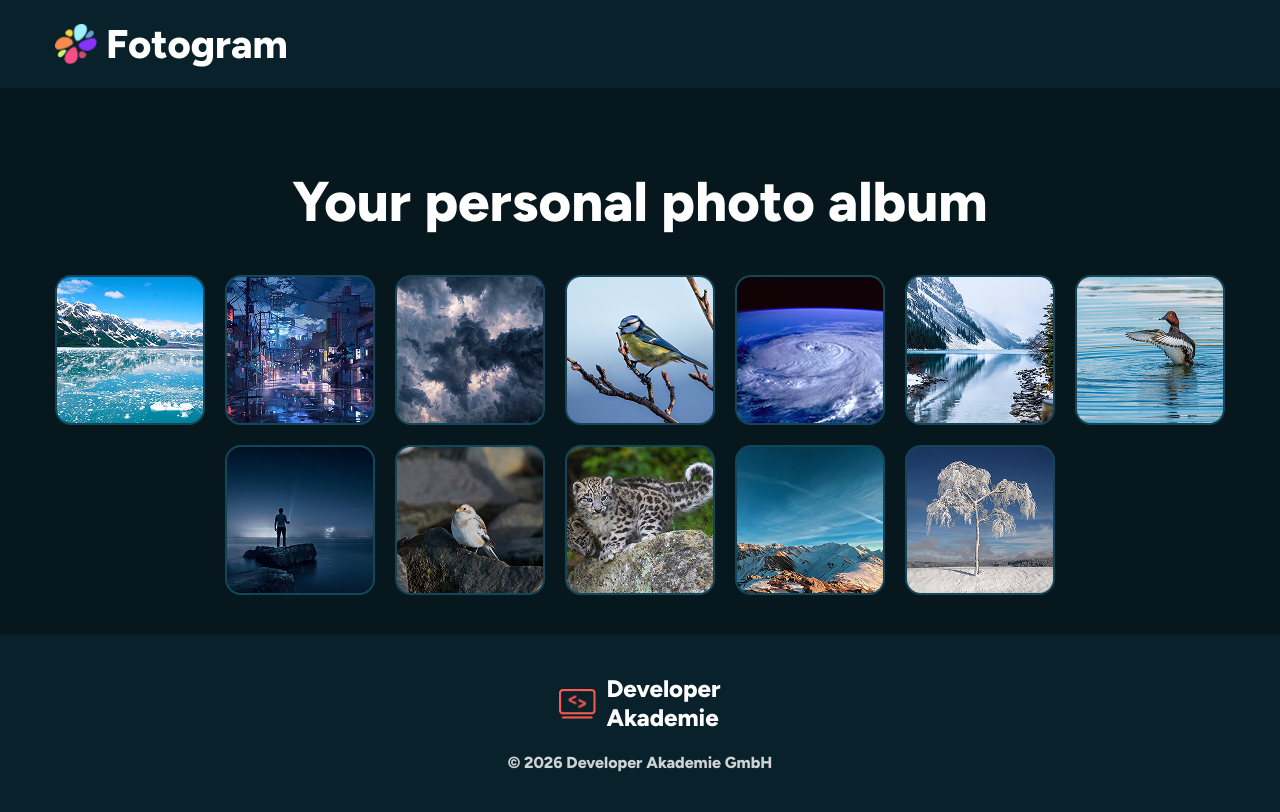
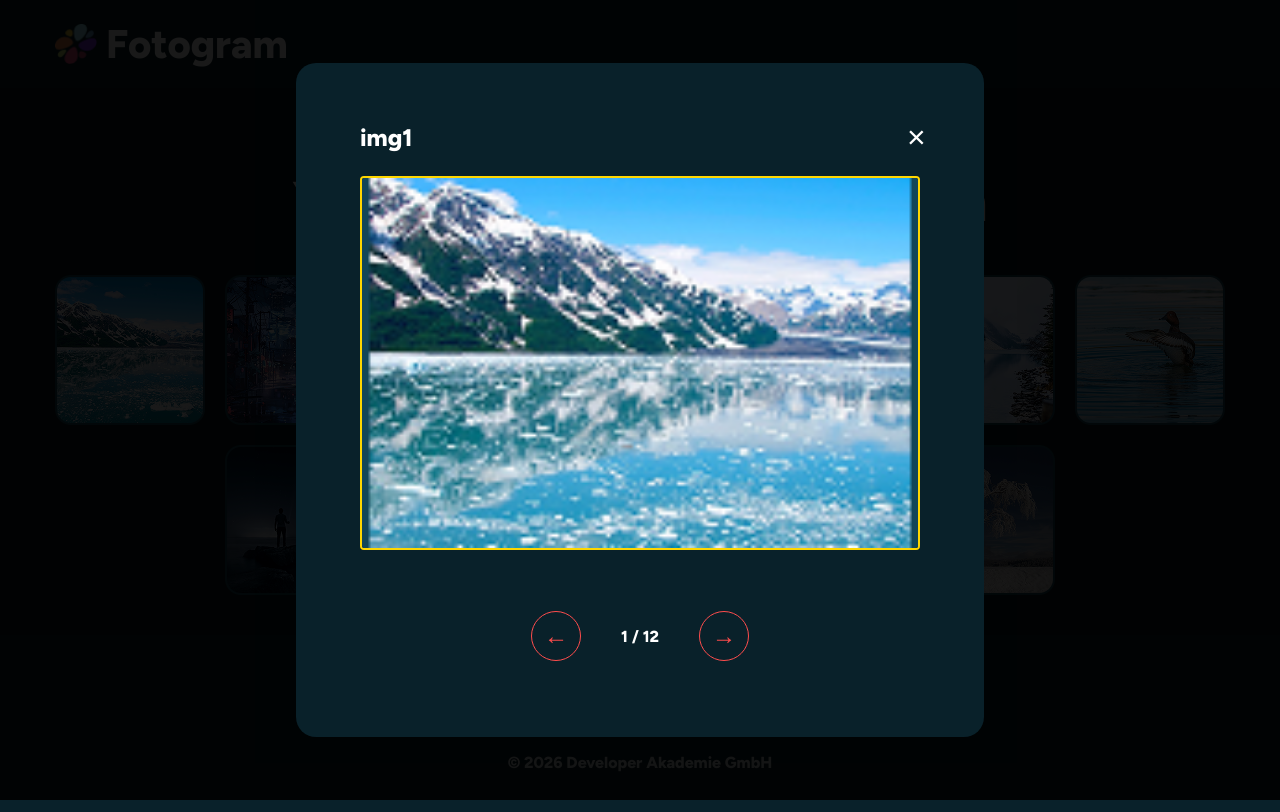
Before and after one commit to marcel-schmitz-dev/Fotogram, a plain HTML site: page index.html in a window 1280 px wide. Both pictures are taken after a click on the picture 130 px from the left and 350 px from the top of the page. Drawn offline with Linux system fonts and the light colour scheme.

Commit message:
overlay btn erstellt

```diff
--- a/index.html
+++ b/index.html
@@ -29,6 +29,27 @@
             <div class="gallery" id="gallery"></div>
         </main>
 
+        <div id="overlay" class="overlay hidden" onclick="closeOverlay()">
+            <div class="overlay-window" onclick="event.stopPropagation()">
+                <div class="overlay-header">
+                    <span id="imageTitle">Alaska-810433_1280</span>
+                    <button class="close-icon" onclick="closeOverlay()">
+                        ×
+                    </button>
+                </div>
+                <img id="largeImage" src="" alt="Großansicht" />
+                <div class="overlay-footer">
+                    <button class="nav-btn" onclick="prevImage(event)">
+                        ←
+                    </button>
+                    <span id="imageCounter">1/12</span>
+                    <button class="nav-btn" onclick="nextImage(event)">
+                        →
+                    </button>
+                </div>
+            </div>
+        </div>
+
         <footer>
             <div class="footer-top">
                 <img
--- a/style.css
+++ b/style.css
@@ -9,25 +9,29 @@
     box-sizing: border-box;
 }
 
-main {
+body {
     display: flex;
     flex-direction: column;
-    flex: 1; /* Das ist der entscheidende Befehl! */
-    width: 100%;
-}
-
-body {
     min-height: 100vh;
     background-color: #06171E;
     color: white;
     font-family: 'Figtree', sans-serif;
+    margin: 0;
 }
 
-/* Header & Container für maximale Breite */
+
+main {
+    flex: 1;
+    display: flex;
+    flex-direction: column;
+    width: 100%;
+}
+
+
 header {
     width: 100%;
     background-color: #09212A;
-    padding: 1.25rem 1rem; /* 20px 16px */
+    padding: 1.25rem 1rem;
 }
 
 .header-container {
@@ -48,9 +52,9 @@ h1 {
 }
 
 .gallery {
-    flex: 1; /* Die Gallery dehnt sich aus */
+    flex: 1;
     display: flex;
-    flex-wrap: wrap; /* WICHTIG: Damit die Fotos bei wenig Platz untereinander rutschen */
+    flex-wrap: wrap;
     justify-content: center;
     gap: 20px;
     padding: 40px;
@@ -58,17 +62,120 @@ h1 {
 
 .gallery-title {
     max-width: 1170px;
-    margin: 5rem auto 0 auto; /* 80px oben, zentriert */
+    margin: 5rem auto 0 auto;
     padding: 0 1rem;
     text-align: center;
-    /* Skaliert von 2.5rem (40px) bis 3.5rem (56px) */
+
     font-size: clamp(2.5rem, 8vw, 3.5rem);
     font-weight: 800;
 }
 
+.thumbnail {
+    width: 150px;
+    height: 150px;
+    object-fit: cover;
+    border-radius: 12px;
+    cursor: pointer;
+    transition: transform 0.2s;
+}
+
+.thumbnail:hover {
+    transform: scale(1.05);
+}
+
+.overlay {
+    position: fixed;
+    top: 0; left: 0;  width: 100%; height: 100%;
+    background: rgba(0, 0, 0, 0.9);
+    display: flex;
+    align-items: center;
+    justify-content: center;
+    z-index: 1000;
+}
+
+.hidden { display: none; }
+
+.overlay-window {
+    font-family: 'Figtree', sans-serif;
+    background-color: #09212A;
+    padding: 56px 64px 56px 64px;
+    border-radius: 20px;
+    display: flex;
+    flex-direction: column;
+    align-items: center;
+    width: 688px;
+    height: 674px;
+    position: relative;
+}
+
+.overlay-header {
+    width: 100%;
+    display: flex;
+    justify-content: space-between;
+    align-items: center;
+    font-size: 24px;
+    font-weight: 700;
+    color: white;
+}
+
+.close-icon {
+    width: 13px;
+    height: auto;
+    background-color: #09212A;
+    border: none;
+    color: white;
+    font-size: 2rem;
+    cursor: pointer;
+}
+
+#largeImage {
+    width: 560px;
+    height: 374px;
+    object-fit: cover;
+    border: 2px solid #ffd700;
+    border-radius: 4px;
+    margin-top: 20px;
+    margin-bottom: auto;
+}
+
+.overlay-footer {
+    width: 100%;
+    display: flex;
+    justify-content: center;
+    align-items: center;
+    font-size: 16px;
+    font-weight: 500;
+    gap: 40px;
+    margin-bottom: 20px;
+}
+
+.nav-btn {
+    background-color: transparent;
+    border: 1px solid #ff4d4d;
+    color: #ff4d4d;
+    width: 50px;
+    height: 50px;
+    border-radius: 50%;
+    cursor: pointer;
+    font-size: 1.5rem;
+    display: flex;
+    align-items: center;
+    justify-content: center;
+    transition: 0.2s;
+}
+
+.nav-btn:hover {
+    background-color: #ff4d4d;
+    color: white;
+}
+
+#imageCounter {
+    font-weight: bold;
+}
+
 footer {
     width: 100%;
-    margin-top: auto; /* Schiebt den Footer bei Bedarf nach unten */
+    margin-top: auto;
     background-color: #09212A;
     padding: 2.5rem 1rem;
     display: flex;
@@ -90,11 +197,11 @@ footer {
 
 h3 {
     margin: 0;
-    font-size: 24px;     /* Angepasst, damit es nicht zu riesig ist */
-    line-height: 1.2;    /* Sorgt dafür, dass die Zeilenabstände passen */
+    font-size: 24px;
+    line-height: 1.2;
 }
 
 p {
-    font-size: 16px;     /* Meist kleiner als die Überschrift */
-    opacity: 0.8;        /* Etwas dezenter für das Copyright */
+    font-size: 16px;
+    opacity: 0.8;
 }
```
